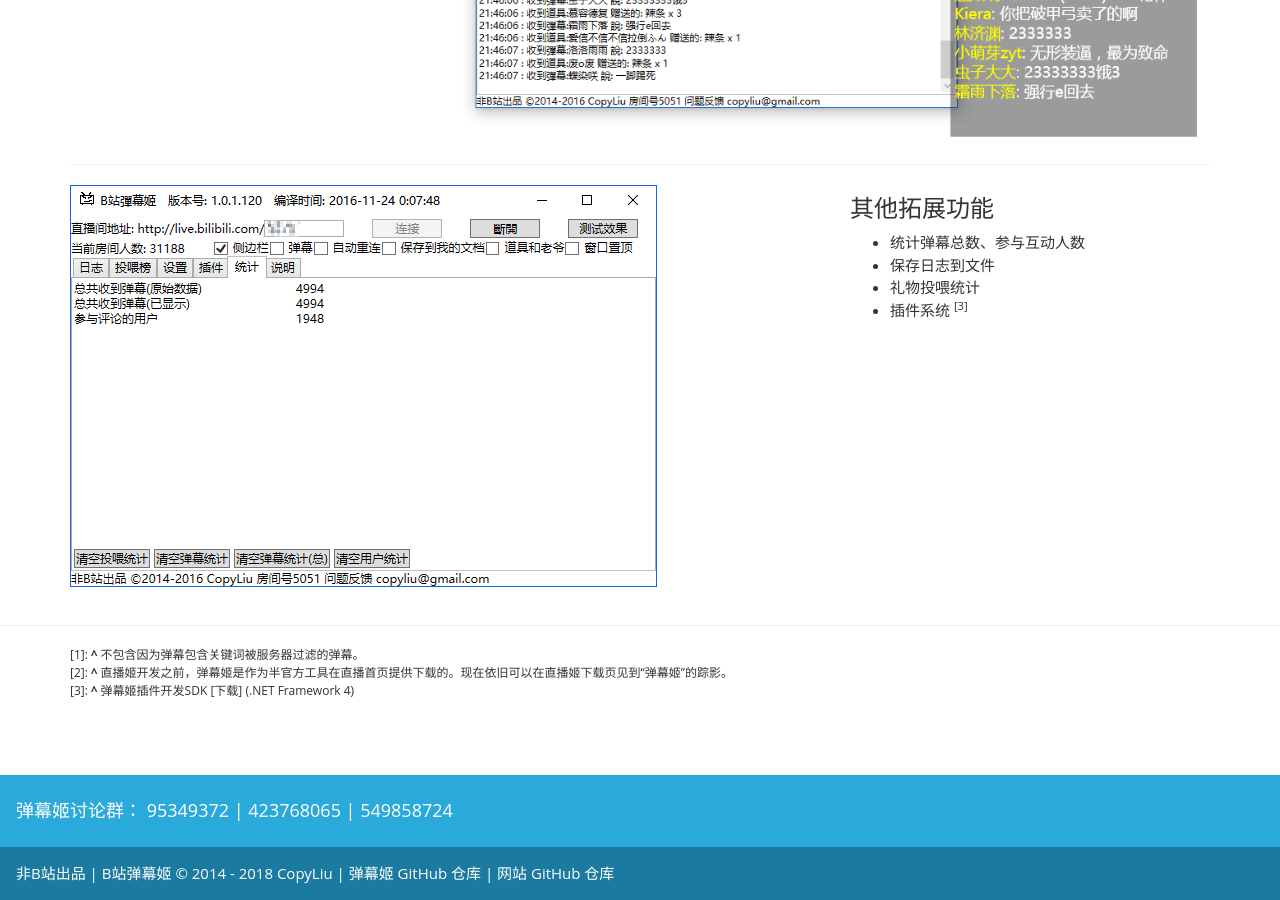
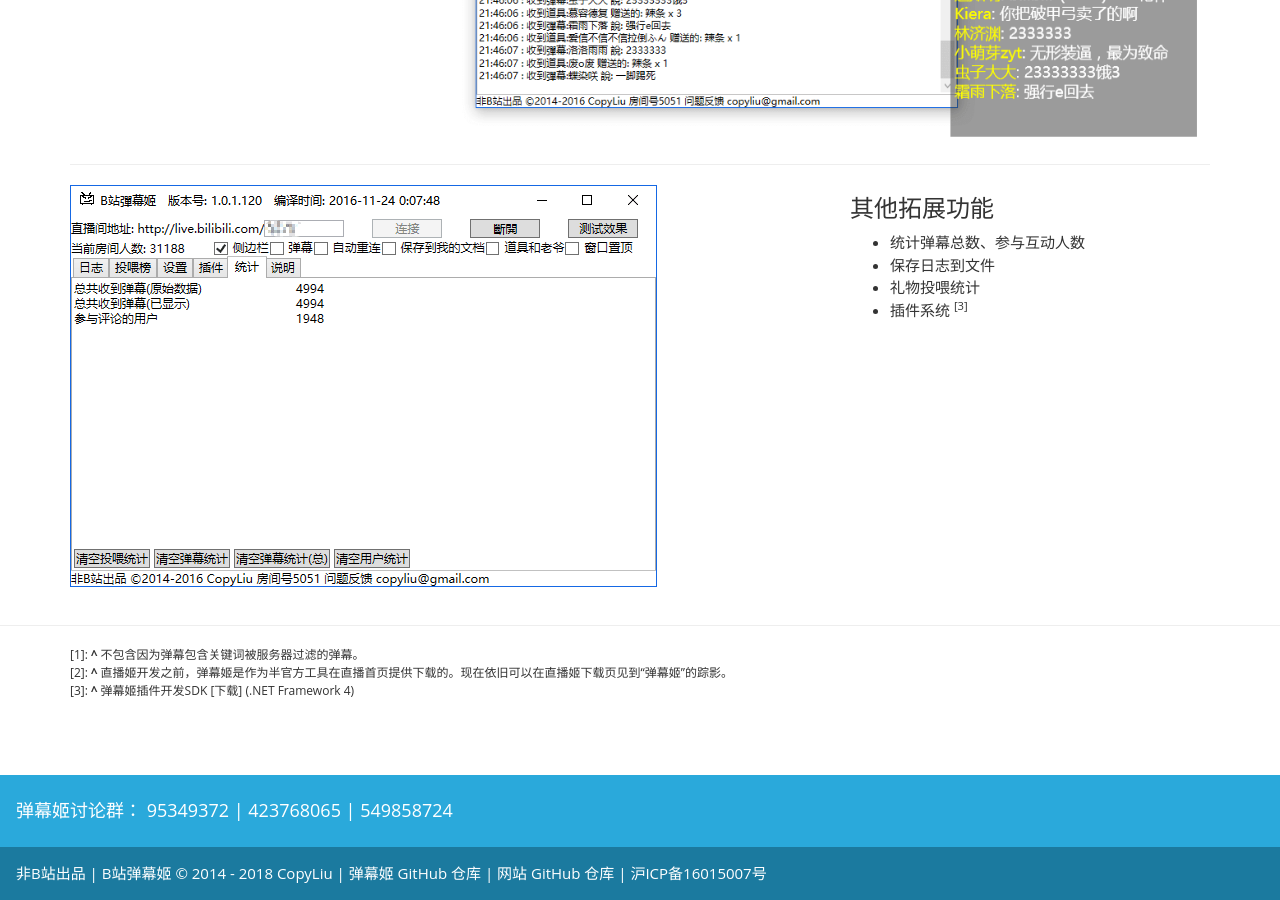
Before and after one commit to Bililive/www.danmuji.org, a Jekyll site: the page built from index.html, in a window 1280 px wide and 900 px high, scrolled down 1535 px. Built offline with Jekyll 4.4.1, drawn with Linux system fonts in a browser that asks for light colours.

Commit message:
添加备案号

```diff
--- a/_includes/footer.html
+++ b/_includes/footer.html
@@ -10,7 +10,8 @@
     <footer class="w3-container w3-theme-d5">
         <p>非B站出品 | B站弹幕姬 © 2014 - 2018 CopyLiu |
             <a target="_blank" href="https://github.com/copyliu/bililive_dm/">弹幕姬 GitHub 仓库</a> |
-            <a target="_blank" href="https://github.com/Bililive/www.danmuji.org/">网站 GitHub 仓库</a>
+            <a target="_blank" href="https://github.com/Bililive/www.danmuji.org/">网站 GitHub 仓库</a> |
+            <a target="_blank" href="http://www.miitbeian.gov.cn/">沪ICP备16015007号</a>
         </p>
     </footer>
     <div class="w3-hide">
```
